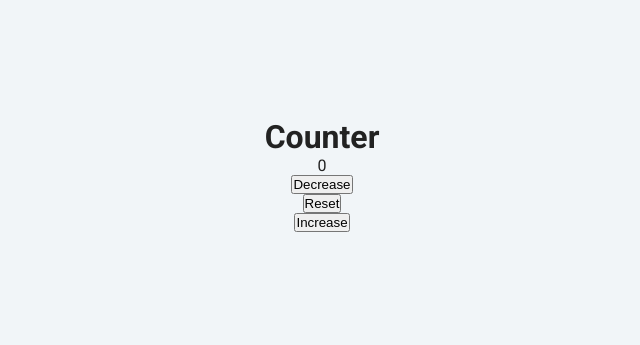
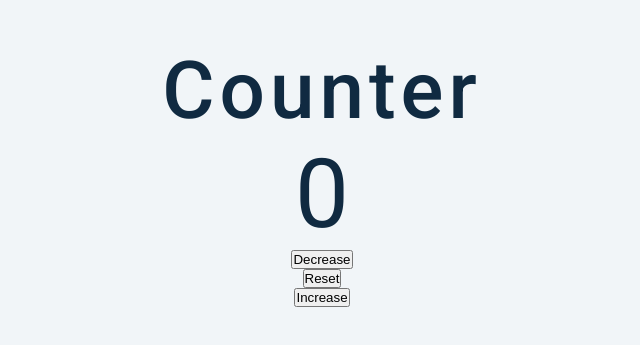
Before and after one commit to raghavthapar7/Counter, a plain HTML site: page index.html in a window 1280 px wide. Shown: the part 225-570 px from the top of the page, without its empty margins (318-958 px from the left). Drawn offline with Linux system fonts and the light colour scheme.

Commit message:
More style changes added

```diff
--- a/style.css
+++ b/style.css
@@ -12,7 +12,7 @@ body {
   text-align: center;
   font-family: "Roboto", sans-serif;
   background-color: #f1f5f8;
-  color: #222;
+  color: #102a41;
 }
 
 .header {
@@ -21,4 +21,15 @@ body {
   flex-direction: column;
   align-items: center;
   justify-content: center;
+  /* gap: 30px; */
 }
+
+.heading {
+  font-size: 80px;
+  font-weight: 500;
+  letter-spacing: 5px;
+}
+
+.counter {
+  font-size: 96px;
+}
```
